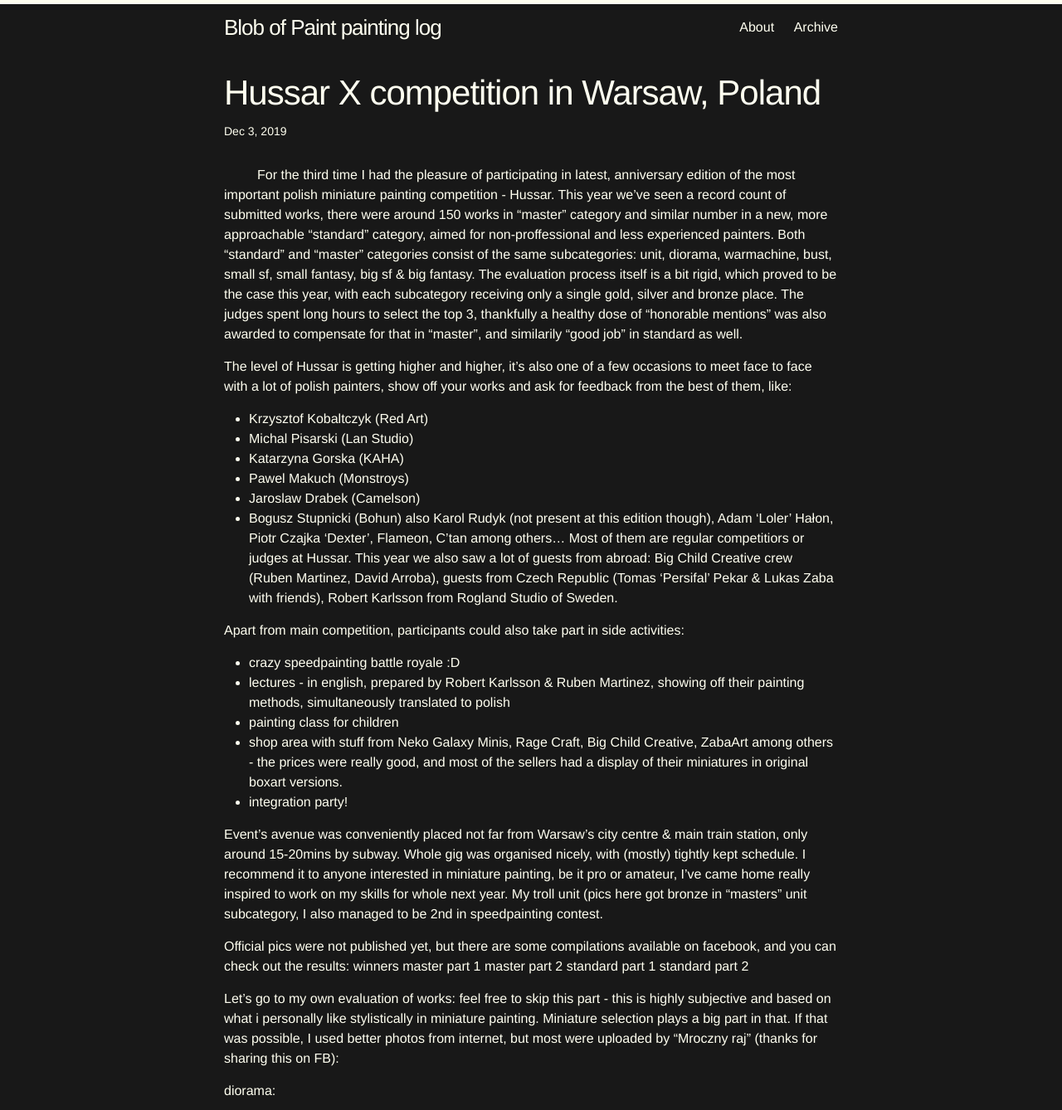
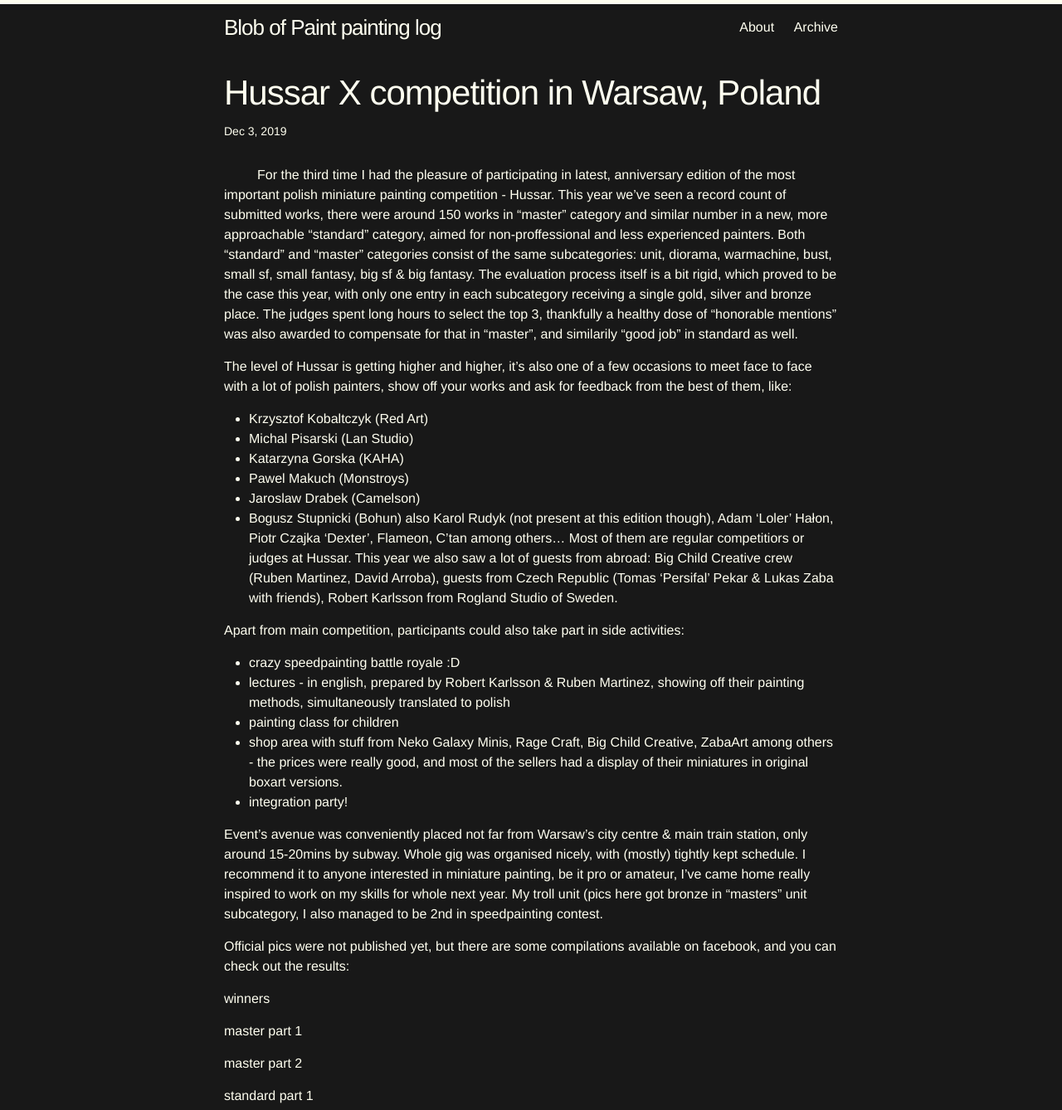
Before and after one commit to blobofpaint/blobofpaint.github.io, a Jekyll site: the page built from _posts/2019-12-03-hussar-x.markdown, in a window 1280 px wide and 1400 px high, cut to the strip 0-1338 px from the top of the window. Shown: the whole strip at 83% size. Built offline with Jekyll 4.4.1, drawn with Linux system fonts in a browser that asks for light colours; comment, search, counter and statistics services are not loaded; some of the changed text lies outside the part shown.

Commit message:
Update 2019-12-03-hussar-x.markdown

```diff
--- a/_posts/2019-12-03-hussar-x.markdown
+++ b/_posts/2019-12-03-hussar-x.markdown
@@ -8,7 +8,7 @@
 ---
 
 &nbsp;&nbsp;&nbsp;&nbsp;&nbsp;&nbsp;&nbsp;&nbsp;
-For the third time I had the pleasure of participating in latest, anniversary edition of the most important polish miniature painting competition - Hussar. This year we've seen a record count of submitted works, there were around 150 works in "master" category and similar number in a new, more approachable "standard" category, aimed for non-proffessional and less experienced painters. Both "standard" and "master" categories consist of the same subcategories: unit, diorama, warmachine, bust, small sf, small fantasy, big sf & big fantasy. The evaluation process itself is a bit rigid, which proved to be the case this year, with each subcategory receiving only a single gold, silver and bronze place. The judges spent long hours to select the top 3, thankfully a healthy dose of "honorable mentions" was also awarded to compensate for that in "master", and similarily "good job" in standard as well.
+For the third time I had the pleasure of participating in latest, anniversary edition of the most important polish miniature painting competition - Hussar. This year we've seen a record count of submitted works, there were around 150 works in "master" category and similar number in a new, more approachable "standard" category, aimed for non-proffessional and less experienced painters. Both "standard" and "master" categories consist of the same subcategories: unit, diorama, warmachine, bust, small sf, small fantasy, big sf & big fantasy. The evaluation process itself is a bit rigid, which proved to be the case this year, with only one entry in each subcategory receiving a single gold, silver and bronze place. The judges spent long hours to select the top 3, thankfully a healthy dose of "honorable mentions" was also awarded to compensate for that in "master", and similarily "good job" in standard as well.
 
 The level of Hussar is getting higher and higher, it's also one of a few occasions to meet face to face with a lot of polish painters, show off your works and ask for feedback from the best of them, like:
 * Krzysztof Kobaltczyk (Red Art)
@@ -29,13 +29,18 @@
 Event's avenue was conveniently placed not far from Warsaw's city centre & main train station, only around 15-20mins by subway. Whole gig was organised nicely, with (mostly) tightly kept schedule. I recommend it to anyone interested in miniature painting, be it pro or amateur, I've came home really inspired to work on my skills for whole next year. My troll unit (pics [here](http://blobofpaint.github.io/2019/11/04/trolls-are-ready.html) got bronze in "masters" unit subcategory, I also managed to be 2nd in speedpainting contest.
 
 Official pics were not published yet, but there are some compilations available on facebook, and you can check out the results:
+
 [winners](https://www.facebook.com/Hussarminiaturecompetition/posts/2572284226212475)
+
 [master part 1](https://www.facebook.com/mrocznyraj/posts/1229440593923810)
+
 [master part 2](facebook.com/mrocznyraj/posts/1229447773923092)
+
 [standard part 1](https://www.facebook.com/mrocznyraj/posts/1229393550595181)
+
 [standard part 2](https://www.facebook.com/mrocznyraj/posts/1229401353927734)
 
-Let's go to my own evaluation of works: feel free to skip this part - this is highly subjective and based on what i personally like stylistically in miniature painting. Miniature selection plays a big part in that. If that was possible, I used better photos from internet, but most were uploaded by "Mroczny raj" (thanks for sharing this on FB):
+Let's go to my own evaluation of works: feel free to skip this part - this is highly subjective and based on what I personally like in miniature painting. Model selection plays a big part in that. When it was possible, I tried to use better photos from internet, but most used here were uploaded by "Mroczny raj" (thanks for sharing this on FB):
 
 diorama:
  * <iframe src="https://www.facebook.com/plugins/post.php?href=https%3A%2F%2Fwww.facebook.com%2Fmrocznyraj%2Fphotos%2Fa.171244916410055%2F1229445790589957%2F%3Ftype%3D3&width=500" width="500" height="405" style="border:none;overflow:hidden" scrolling="no" frameborder="0" allowTransparency="true" allow="encrypted-media"></iframe>
```
